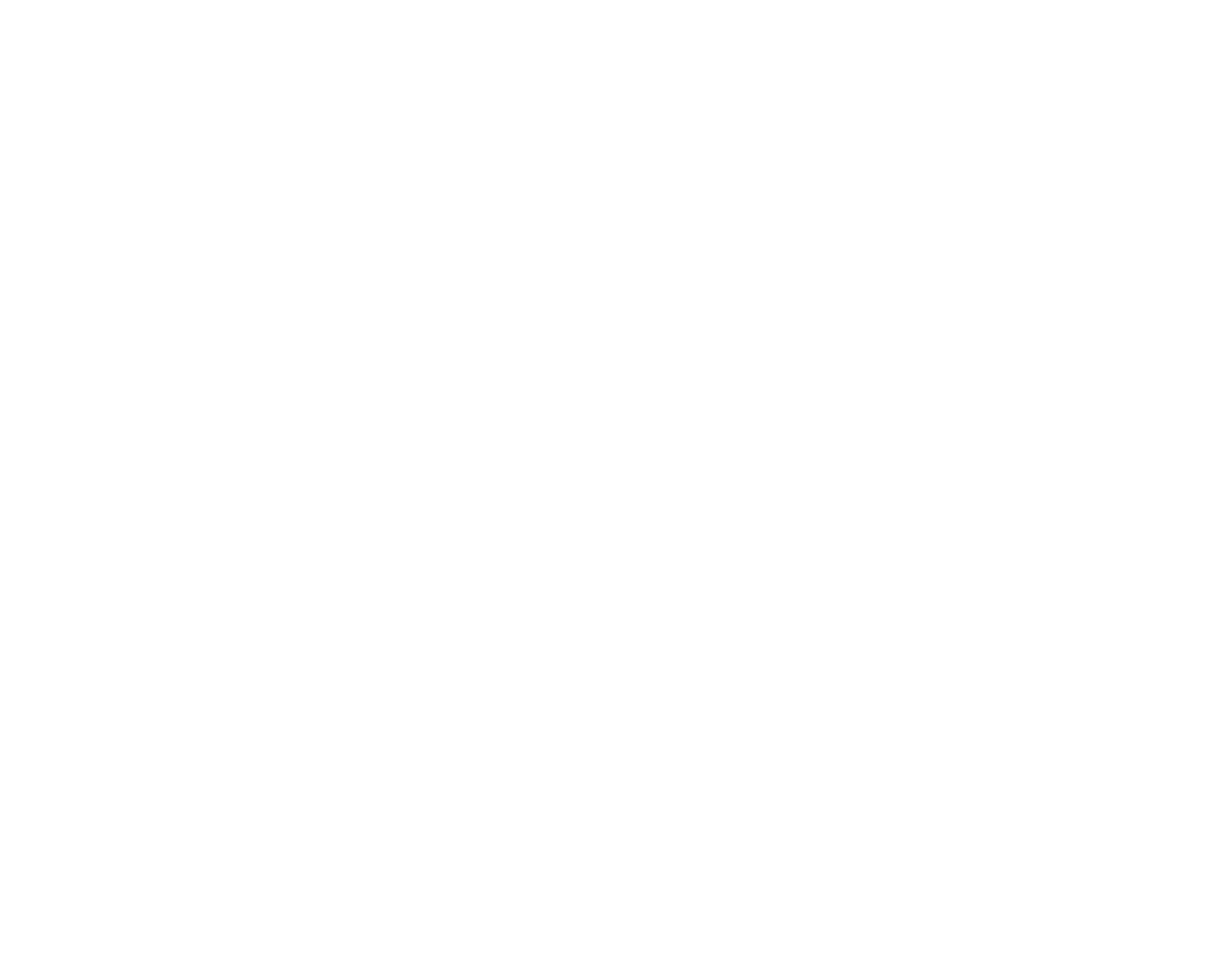
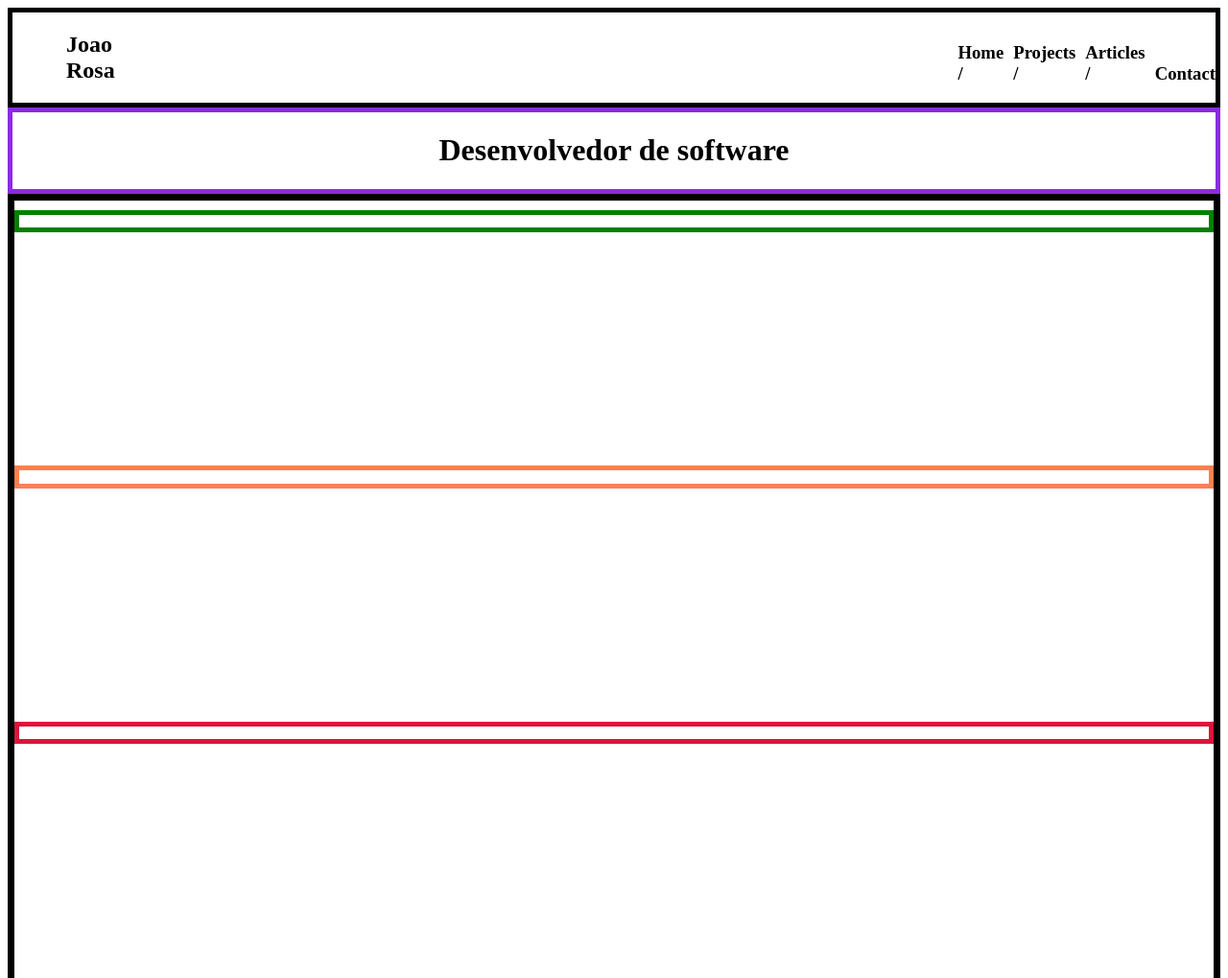
Before and after one commit to Rosajoaohttps/JavaScript-Native, a plain HTML site: page Index.html in a window 1280 px wide. Shown: the top 1019 px of the page at 96% size. Before the commit the page ends 800 px from the top, so only its background shows below. Drawn offline with Linux system fonts and the light colour scheme.

Commit message:
Project_to_style

```diff
--- a/Index.html
+++ b/Index.html
@@ -1,13 +1,56 @@
 <!DOCTYPE html>
 <html lang="pt-br">
+
 <head>
     <meta charset="UTF-8">
     <meta name="viewport" content="width=device-width, initial-scale=1.0">
     <title>Document</title>
-    <link rel="stylesheet" href="Script.js">
+    <link rel="stylesheet" href="Style.css">
 </head>
 <link rel="Script" href="Script.js">
+
 <body>
 
+    <header>
+        <div>
+            <h2 id="Name_Header">
+                Joao Rosa
+            </h2>
+        </div>
+        <div id="Header_Assets">
+            <h3>
+                Home /
+            </h3>
+            <h3>
+                Projects /
+            </h3>
+            <h3>
+                Articles /
+            </h3>
+            <h3>
+                Contact
+            </h3>
+        </div>
+    </header>
+    <div id="Main_tittle">
+        <h1 id="Title_main">
+            Desenvolvedor de software
+        </h1>
+    </div>
+    <div id="Global_Mid">
+        <div id="Projects">
+
+        </div>
+        <div id="WorkExperience">
+
+        </div>
+        <div id="Education">
+
+        </div>
+    </div>
+
+
+
 </body>
+
 </html>
--- a/Style.css
+++ b/Style.css
@@ -0,0 +1,47 @@
+body{
+    max-width: 100%;
+    max-height: 100%;
+}
+
+
+header{
+display: flex;
+border: 5px solid black;
+}
+#Header_Assets{
+    display: flex;
+    align-items:flex-end;
+    padding-left: 68%;
+    gap: 10px;
+}
+#Name_Header{
+    padding-left: 7vh;
+}
+#Main_tittle{
+    border: 5px solid blueviolet;
+}
+#Title_main{
+    display: flex;
+    align-items: center;
+    justify-content: center;
+}
+
+#Global_Mid{
+    border: 7px solid black;
+    padding-top: 10px;
+    height: 100vh;
+    display:grid;
+    flex-direction: column;
+}
+#Projects{
+    border: 5px solid green;
+    height: 5%;
+}
+#WorkExperience{
+    border: 5px solid coral;
+    height: 5%;
+}
+#Education{
+    border: 5px solid crimson;
+    height: 5%;
+}
```
